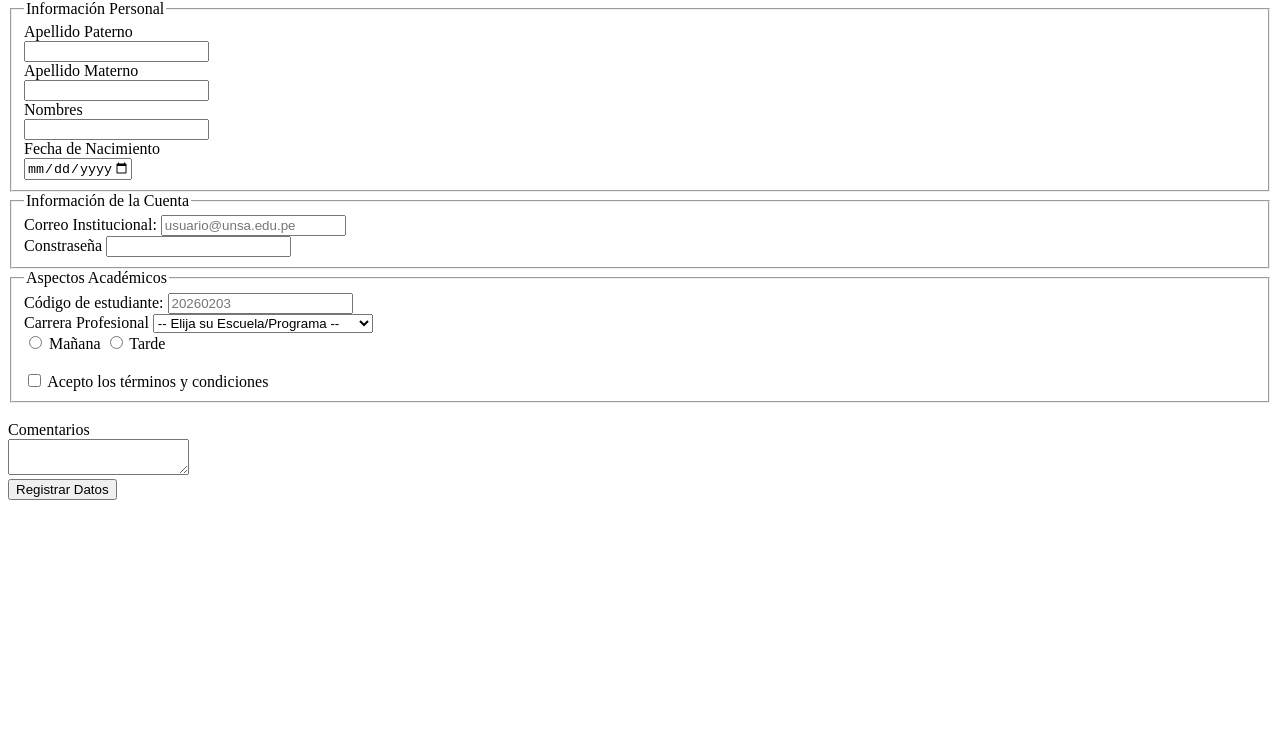
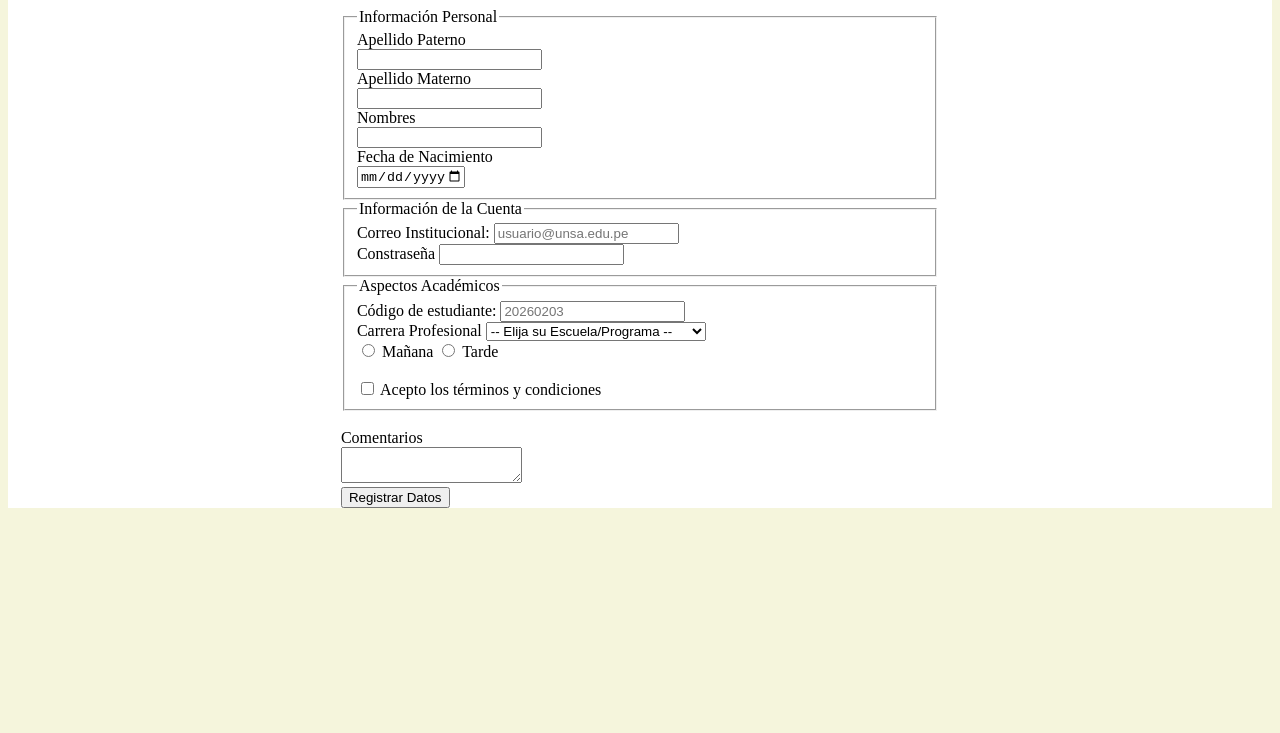
Before and after one commit to pmamanimac/IDWeb, a plain HTML site: page Lab02/index.html in a window 1280 px wide. Shown: the part 67-800 px from the top of the page. Drawn offline with Linux system fonts and the light colour scheme.

Commit message:
Lab02: Crea class card y centrar contenido

```diff
--- a/Lab02/css/estilos.css
+++ b/Lab02/css/estilos.css
@@ -1,3 +1,10 @@
-* {
+body {
   box-sizing: border-box;
+  background-color: beige;
 }
+.card{
+    background-color: white;
+    display: flex;
+    justify-content: center;
+    align-items: center;
+}
--- a/Lab02/index.html
+++ b/Lab02/index.html
@@ -7,6 +7,7 @@
     <link rel="stylesheet" href="css/estilos.css" />
   </head>
   <body>
+    <div class="card">
       <form action="/procesar" method="POST" class="form-container">
         <h2>Módulo de Registro para el Sistema de Gestión Académica</h2>
         <fieldset>
@@ -68,5 +69,6 @@
         </div>
         <button type="submit" class="btn">Registrar Datos</button>
       </form>
+    </div>
   </body>
 </html>
```
Lines whose indentation alone changed are shown as unchanged.
